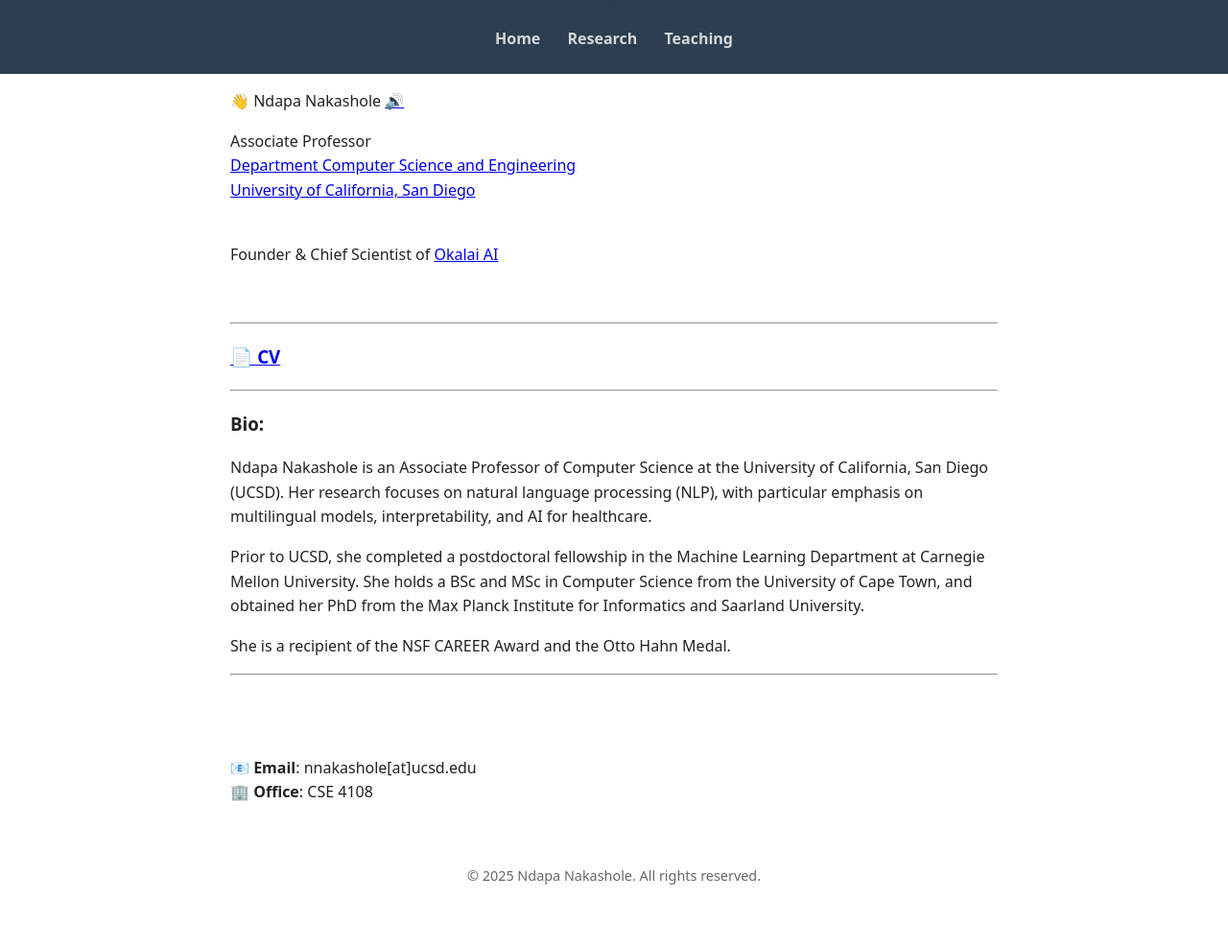
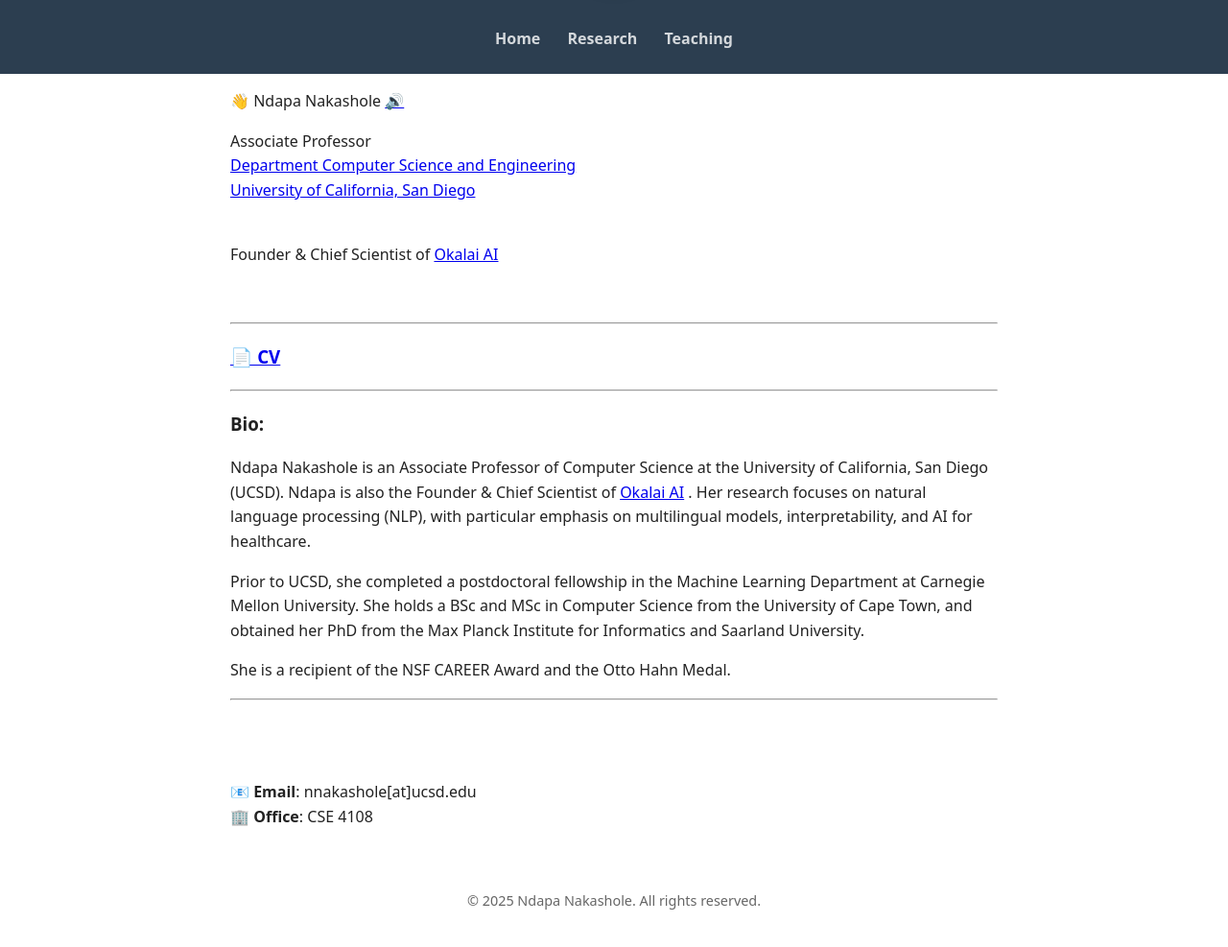
Before and after one commit to ndapa/ndapa.github.io, a Jekyll site: the page built from index.md, in a window 1280 px wide, cut to the strip 264-1260 px from the top of the page. Shown: the top 987 px of the strip at 96% size. Built offline with Jekyll 4.4.1, drawn with Linux system fonts in a browser that asks for light colours.

Commit message:
Update bio

```diff
--- a/index.md
+++ b/index.md
@@ -22,6 +22,7 @@ Founder & Chief Scientist of [Okalai AI](https://okalai.org)
 ### Bio:
 
 Ndapa Nakashole is an Associate Professor of Computer Science at the University of California, San Diego (UCSD).
+Ndapa is  also the Founder & Chief Scientist of [Okalai AI](https://okalai.org) .
 Her research focuses on natural language processing (NLP), with particular emphasis on multilingual models, interpretability, and AI for healthcare.
 
 
```
